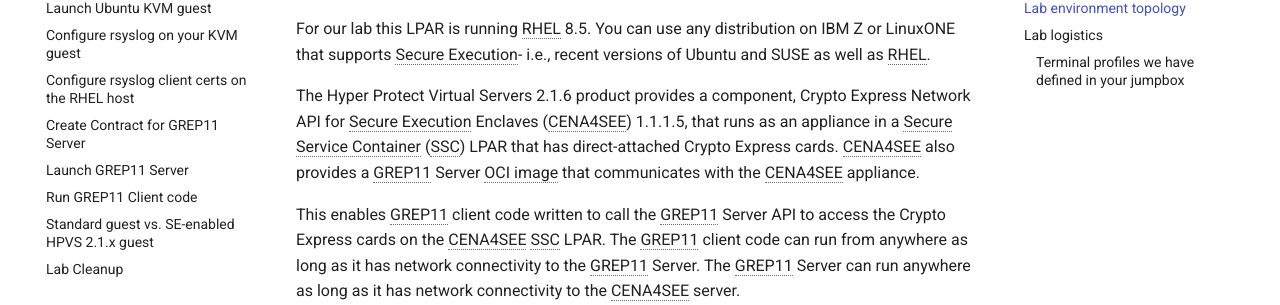
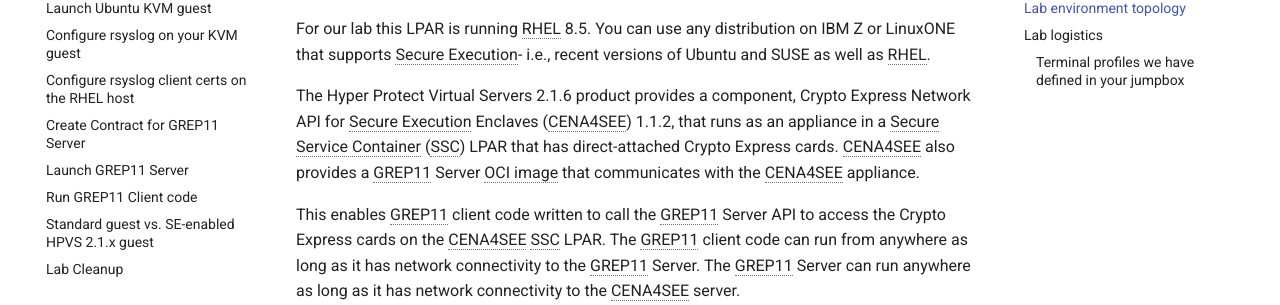
Before and after one commit to ibm-wsc/ConfidentialComputingOnLinuxONE, an MkDocs documentation site: the page built from docs/lab/grep11/index.md, in a window 1280 px wide and 900 px high, scrolled down 1353 px. Shown: the part 148-453 px from the top of the window. Built offline with MkDocs 1.6.1 and Material for MkDocs 9.7.7, drawn with Linux system fonts in a browser that asks for light colours; comment, search, counter and statistics services are not loaded.

Commit message:
update lab for CENA4SEE 1.1.2

```diff
--- a/docs/lab/grep11/index.md
+++ b/docs/lab/grep11/index.md
@@ -15,7 +15,7 @@
 
 For our lab this LPAR is running RHEL 8.5.  You can use any distribution on IBM Z or LinuxONE that supports Secure Execution- i.e., recent versions of Ubuntu and SUSE as well as RHEL.
 
-The Hyper Protect Virtual Servers 2.1.6 product provides a component, Crypto Express Network API for Secure Execution Enclaves (CENA4SEE) 1.1.1.5, that runs as an appliance in a Secure Service Container (SSC) LPAR that has direct-attached Crypto Express cards.  CENA4SEE also provides a GREP11 Server OCI image that communicates with the CENA4SEE appliance.
+The Hyper Protect Virtual Servers 2.1.6 product provides a component, Crypto Express Network API for Secure Execution Enclaves (CENA4SEE) 1.1.2, that runs as an appliance in a Secure Service Container (SSC) LPAR that has direct-attached Crypto Express cards.  CENA4SEE also provides a GREP11 Server OCI image that communicates with the CENA4SEE appliance.
 
 This enables GREP11 client code written to call the GREP11 Server API to  access the Crypto Express cards on the CENA4SEE SSC LPAR.
 The GREP11 client code can run from anywhere as long as it has network connectivity to the GREP11 Server.  The GREP11 Server can run anywhere as long as it has network connectivity to the CENA4SEE server.
```
Also changed, not shown: docs/lab/grep11/createGREP11Contract.md (+1 -1 lines).
